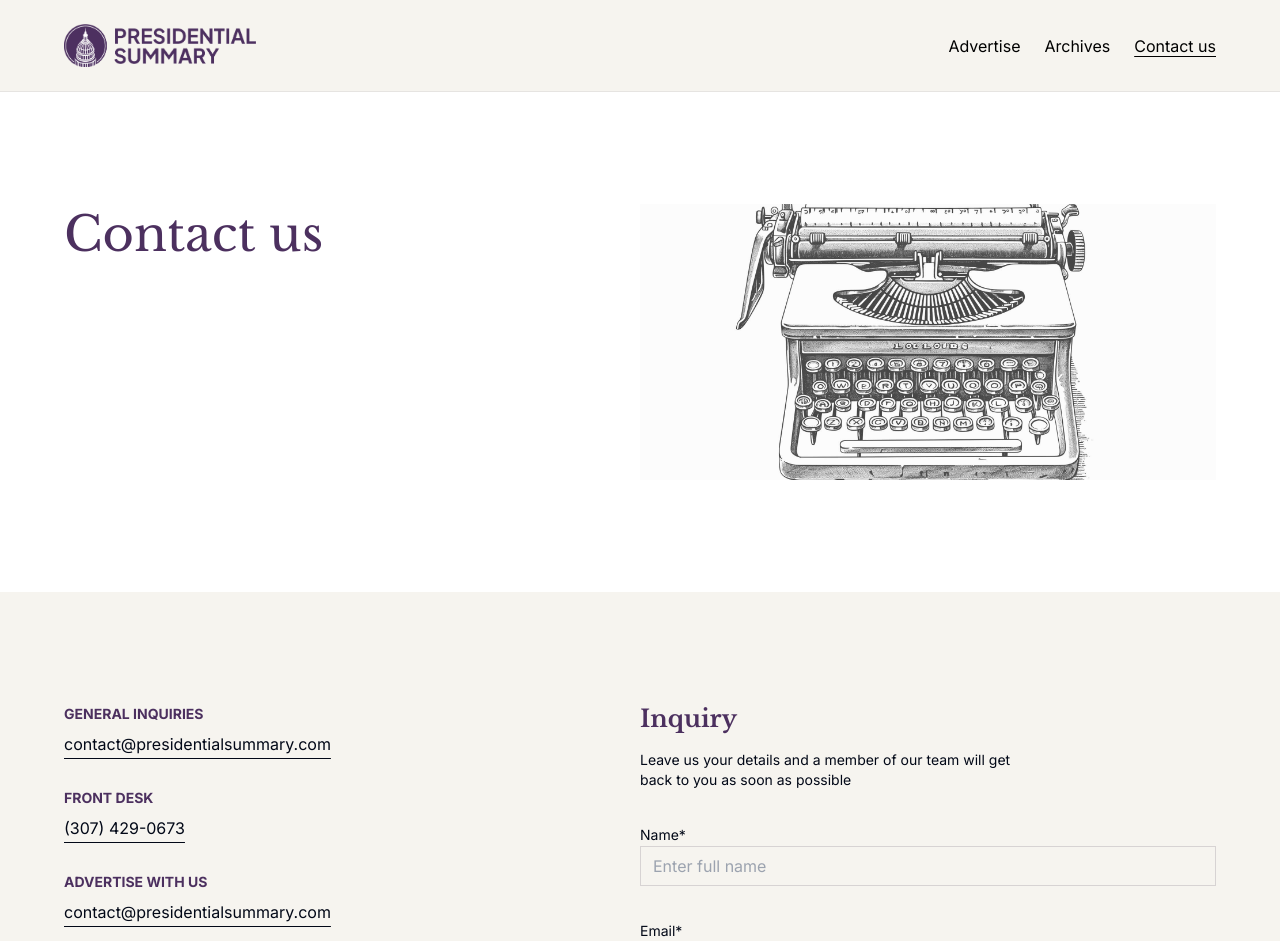
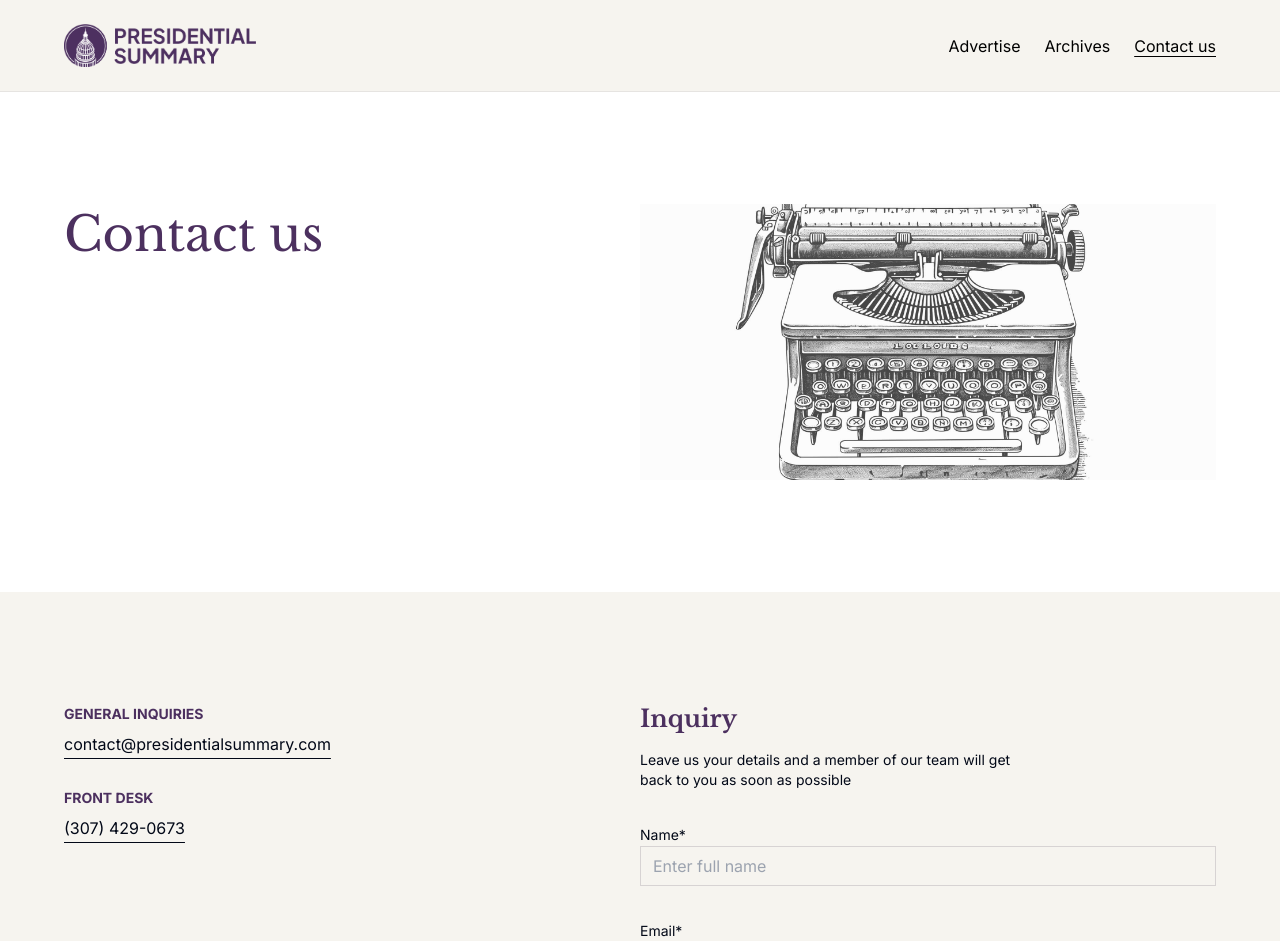
Before and after one commit to Elango-Sagravia/presidential, a Next.js app: page /contact in a window 1280 px wide. Shown: the top 941 px of the page. Built offline with nearby package versions, Linux system fonts and the light colour scheme.

Commit message:
updated content

```diff
--- a/components/ui/contactForm/contactForm.js
+++ b/components/ui/contactForm/contactForm.js
@@ -1,3 +1,4 @@
+
 "use client";
 
 import { Input } from "@/components/ui/input";
@@ -116,7 +117,7 @@ export default function ContactForm() {
           }`}
         >
           <div className="flex-1 flex flex-col">
-            {content.advertise.formSection.left.map((el, index) => (
+            {content.contactPage.formSection.left.map((el, index) => (
               <div key={el.title} className={`${cn(index > 0 && "mt-8")}`}>
                 <p className="text-sm text-nl_background font-bold mb-2 uppercase">
                   {el.title}
--- a/content/content.js
+++ b/content/content.js
@@ -39,12 +39,6 @@ const content = {
     formSection: {
       left: [
         {
-          title: "General Inquiries",
-          type: "email",
-          href: "contact@presidentialsummary.com",
-          content: "contact@presidentialsummary.com",
-        },
-        {
           title: "Front desk",
           type: "phone",
           href: "+1 (307) 429-0673",
@@ -56,12 +50,7 @@ const content = {
           href: "contact@presidentialsummary.com",
           content: "contact@presidentialsummary.com",
         },
-        {
-          title: "Speak to sales",
-          type: "link",
-          href: "contact@presidentialsummary.com",
-          content: "contact@presidentialsummary.com",
-        },
+
       ],
     },
   },
@@ -76,15 +65,15 @@ const content = {
       list: [
         {
           question: "How do I subscribe to the newsletter?",
-          answer: `To subscribe, enter your email address in the subscription box and click "Join Free." Our newsletters are sent every weekday, ensuring you stay updated with concise geopolitical news and analysis.`,
+          answer: `Simply enter your email in the subscription box and click "Join Free."`,
         },
         {
           question: "How often will I receive newsletters?",
-          answer: `You will receive our newsletters every weekday, keeping you informed with daily geopolitical insights.`,
+          answer: `The Presidential Summary is delivered six days a week—Monday through Saturday. We take Sundays off, so you can too.`,
         },
         {
           question: "What type of content will be included in the newsletters?",
-          answer: `Our newsletters feature concise summaries of the most important geopolitical news, expert analysis, and key insights to keep you informed.`,
+          answer: `The newsletter features concise summaries of global affairs, geopolitics, macroeconomics, and more. Additionally, it includes quick updates on technology, culture, sports, and lighthearted news.`,
         },
         {
           question: "How do I unsubscribe or change my email preferences?",
@@ -92,6 +81,25 @@ const content = {
         },
       ],
     },
+    formSection: {
+      left: [
+
+        {
+          title: "General Inquiries",
+          type: "email",
+          href: "contact@presidentialsummary.com",
+          content: "contact@presidentialsummary.com",
+        },
+        {
+          title: "Front desk",
+          type: "phone",
+          href: "+1 (307) 429-0673",
+          content: "(307) 429-0673",
+        },
+
+
+      ],
+    },
   },
 };
 
```
